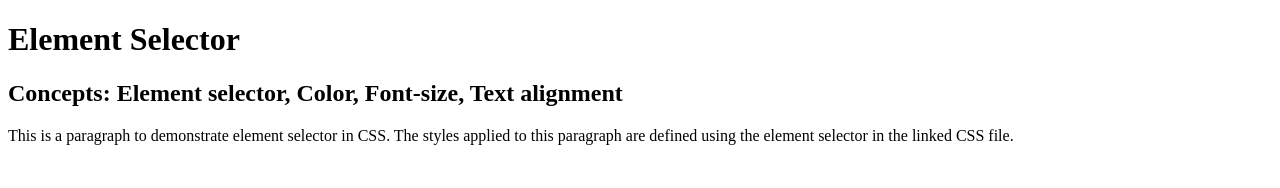
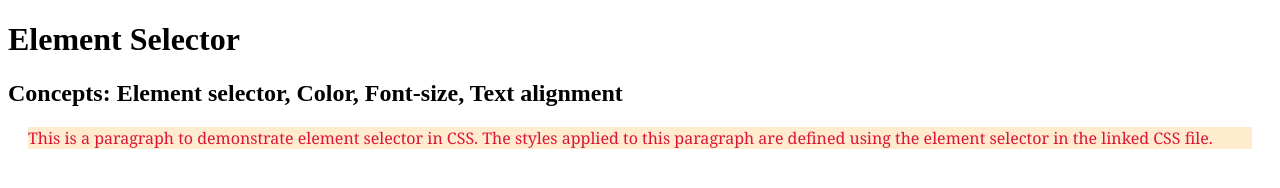
Before and after one commit to siiyyaa/siya.cse27_repo, a plain HTML site: page CSS BEG TO ADV/CSS practice/Q1.html in a window 1280 px wide. Drawn offline with Linux system fonts and the light colour scheme.

Commit message:
stylesheet linked

```diff
--- a/CSS BEG TO ADV/CSS practice/Q1.html
+++ b/CSS BEG TO ADV/CSS practice/Q1.html
@@ -4,7 +4,7 @@
      <meta charset="UTF-8">
      <meta name="viewport" content="width=device-width, initial-scale=1.0">
      <title>simple css</title>
-     <link rel="stylesheet" href="Q1.css">
+     <link rel="stylesheet" href="style1.css">
 </head>
 <body>
      <h1>Element Selector</h1>
```
